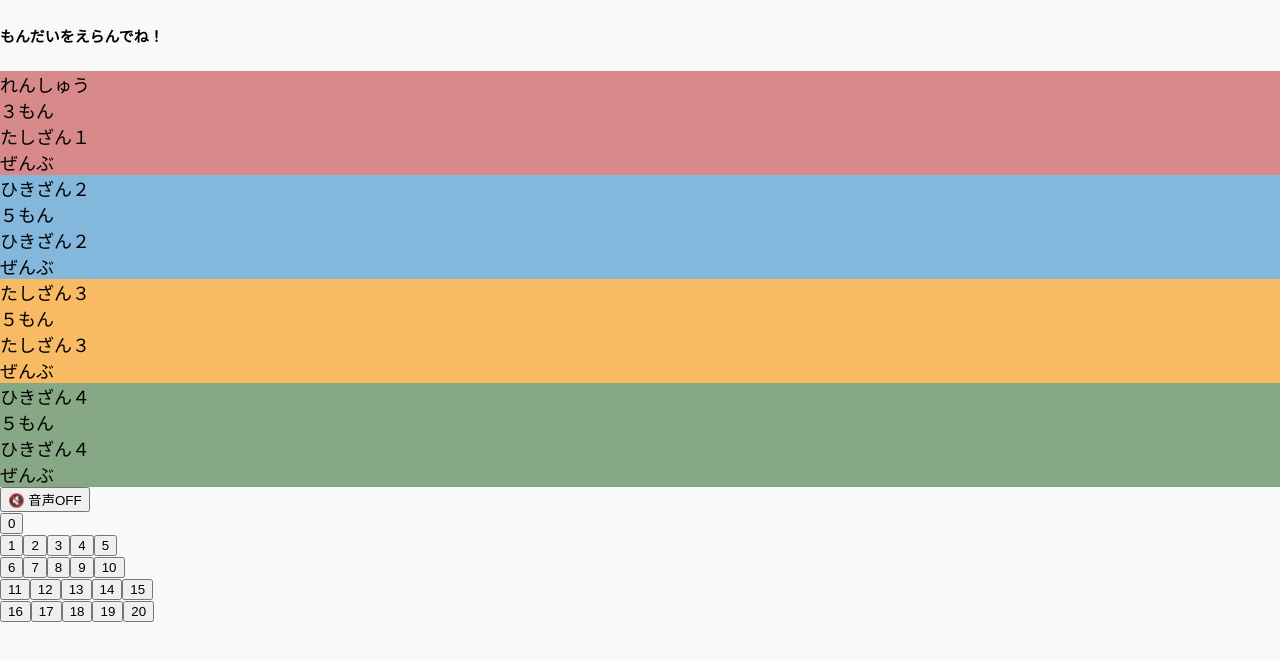
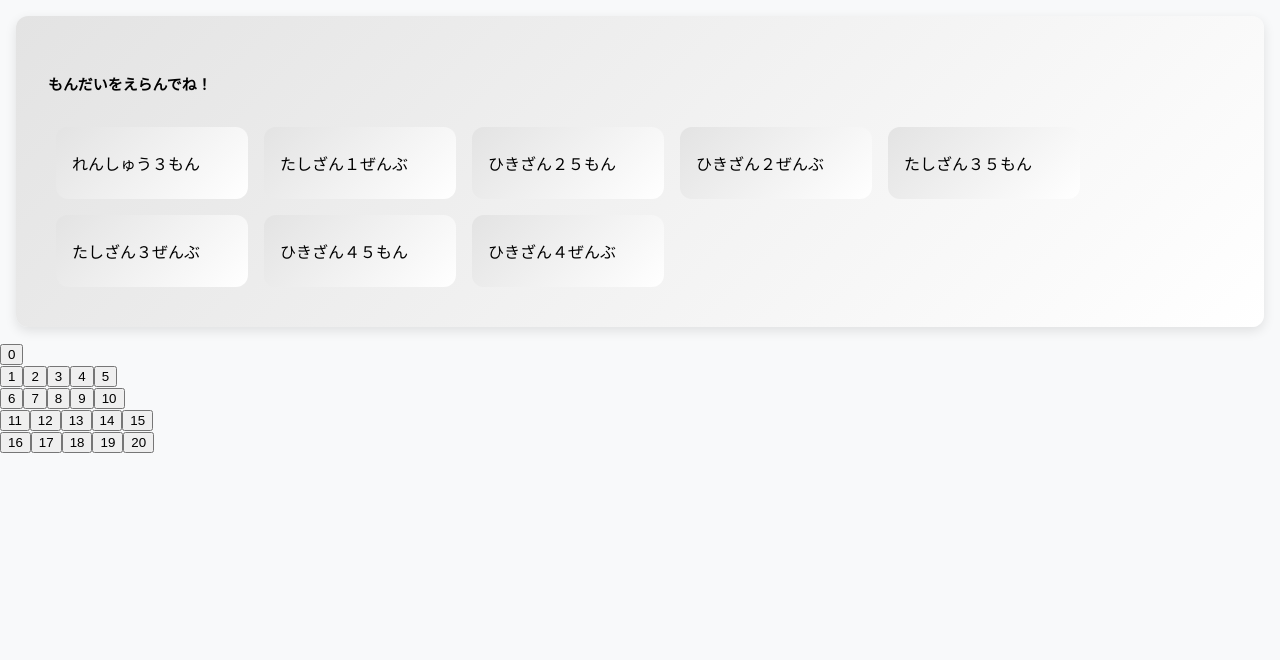
Before and after one commit to tomobou/react-calc-quiz, a React (Vite) app: page / in a window 1280 px wide. Shown: the top 660 px of the page. Built offline with nearby package versions, Linux system fonts and the light colour scheme.

Commit message:
refine UI: card style for quiz selector, number selector toggle, voice start

```diff
--- a/src/components/NumberSelector.tsx
+++ b/src/components/NumberSelector.tsx
@@ -25,14 +25,8 @@ export default class NumberSelector extends React.Component<NumberSelectorProps>
     }
     return (
       <div className="number-selector">
-        <div className="voice-toggle-container">
-          <button
-            className={`voice-toggle-button ${this.props.voiceEnabled ? "enabled" : "disabled"}`}
-            onClick={this.props.onToggleVoice}
-          >
-            {this.props.voiceEnabled ? "🎤 音声ON" : "🔇 音声OFF"}
-          </button>
-        </div>
+
+
         {this.props.voiceEnabled && (
           <VoiceNumberSelector onClick={this.props.onClick} />
         )}
--- a/src/components/QuizSelector.tsx
+++ b/src/components/QuizSelector.tsx
@@ -78,7 +78,7 @@ export default function QuizSelector({ setQuizs }: QuizSelectorProps) {
   ];
 
   return (
-    <div className="questioner">
+    <div className="question-card">
       <h5>もんだいをえらんでね！</h5>
       <div className="question-select">
         {quizButtons.map((quizButton, index) => (
--- a/src/index.css
+++ b/src/index.css
@@ -24,6 +24,27 @@ body {
   box-shadow: 0 4px 12px rgba(0,0,0,0.1);
   display: flex;
   flex-direction: column;
+}
+
+.question-select-item {
+  aspect-ratio: 4 / 1;
+  min-height: 2.5em;
+  font-size: medium;
+  border-top-right-radius: 20px;
+  display: inline-flex;
+  align-items: center;
+  flex-flow: wrap;
+  flex-direction: row;
+  padding: 1rem;
+  border-radius: 12px;
+  margin: 0.5rem;
+  cursor: pointer;
+  background: var(--card-bg);
+  transition: transform 0.2s, box-shadow 0.2s;
+}
+.question-select-item:hover {
+  transform: translateY(-4px);
+  box-shadow: 0 6px 12px rgba(0,0,0,0.1);
 }
 
 .question-count {
```
